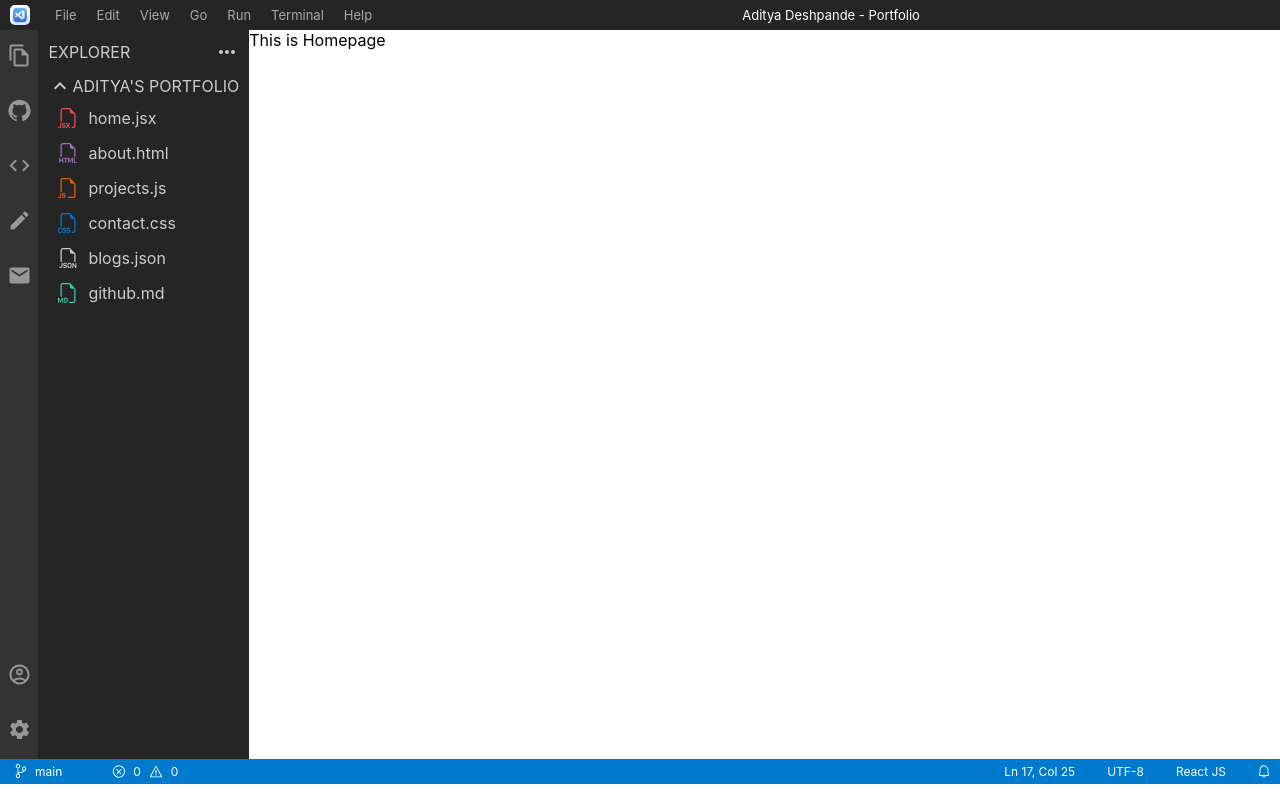
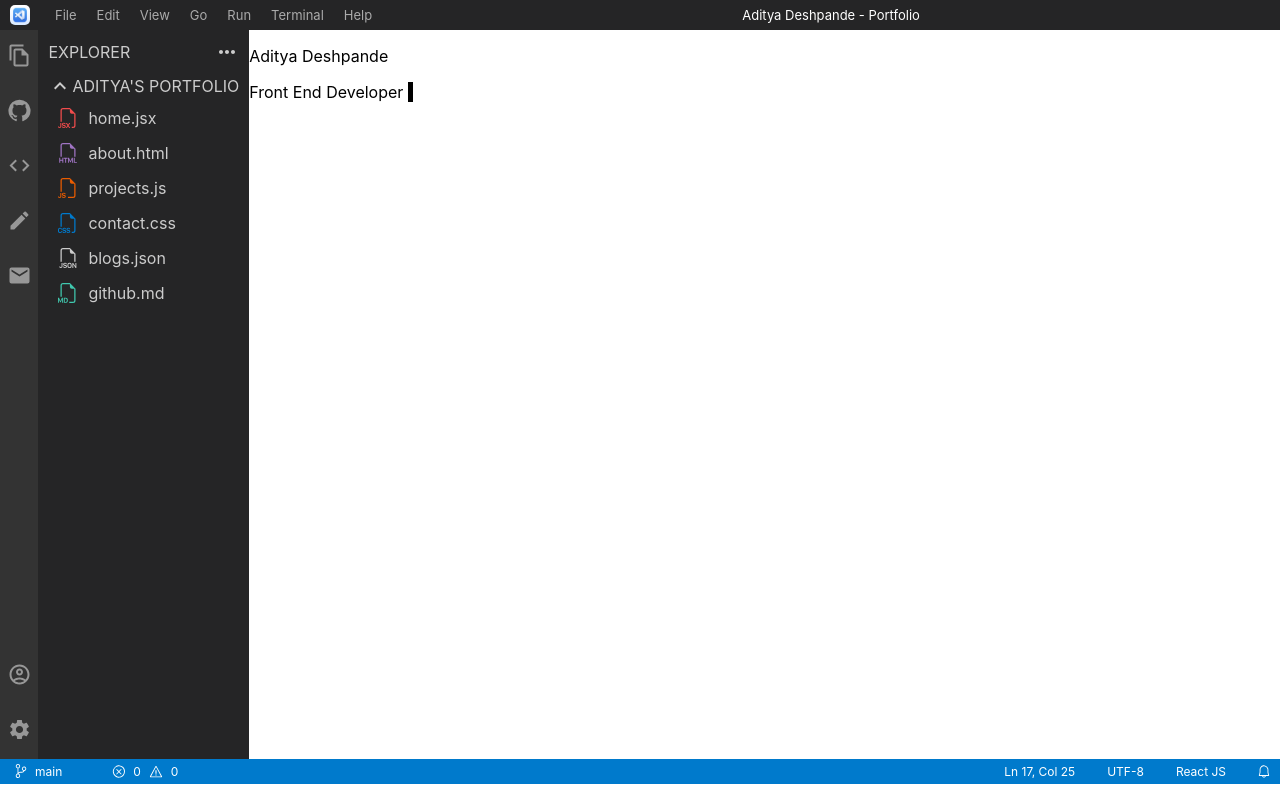
Before and after one commit to adityadeshpande0/MyPortfolio, a React (Create React App) app: page / in a window 1280 px wide. Built offline with nearby package versions, Linux system fonts and the light colour scheme.

Commit message:
Typing Animation

```diff
--- a/src/Components/ContactInfo/contactInfoStyles.css
+++ b/src/Components/ContactInfo/contactInfoStyles.css
@@ -10,5 +10,5 @@
     flex-direction: row;
 }
 .text-c{
-    margin: 1;
+    margin: 0;
 }
--- a/src/Components/Home/Home.jsx
+++ b/src/Components/Home/Home.jsx
@@ -1,10 +1,13 @@
 import React from 'react'
 // import AlertDialogBox from '../Popups/AlertDialogBox'
-
+import '../Home/homeStyles.css'
 function Home() {
   return (
     <div>
-      This is Homepage
+      <div className='home-container'>
+        <p className='home-name-text'>Aditya Deshpande</p>
+        <p className='type-anim-text'>Front End Developer</p>
+      </div>
     </div>
   )
 }
--- a/src/Components/Home/homeStyles.css
+++ b/src/Components/Home/homeStyles.css
@@ -0,0 +1,25 @@
+.home-container {
+  display: inline-block;
+}
+.type-anim-text {
+  font-size: 1em;
+  letter-spacing: 5px0;
+  border-right: 5px solid;
+  width: 100%;
+  white-space: nowrap;
+  overflow: hidden;
+  animation: typing 2s steps(19),
+  cursor .4s step-end infinite alternate;
+}
+
+/* Cursor Blinking */
+@keyframes cursor{
+    50% {
+        border-color: transparent;
+    }
+}
+
+/*Typing animation*/
+@keyframes typing{
+    from {width: 0;}
+}
```
